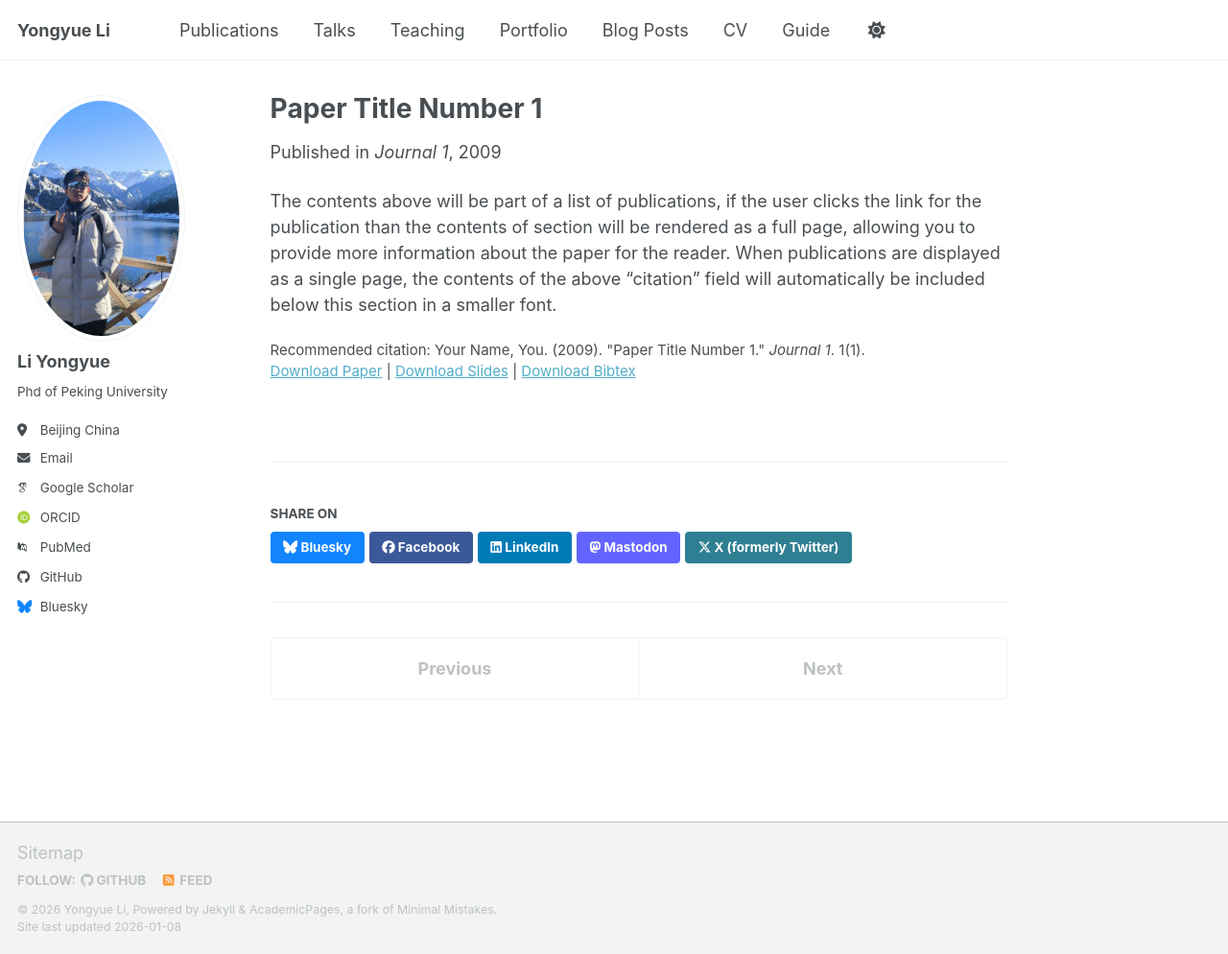
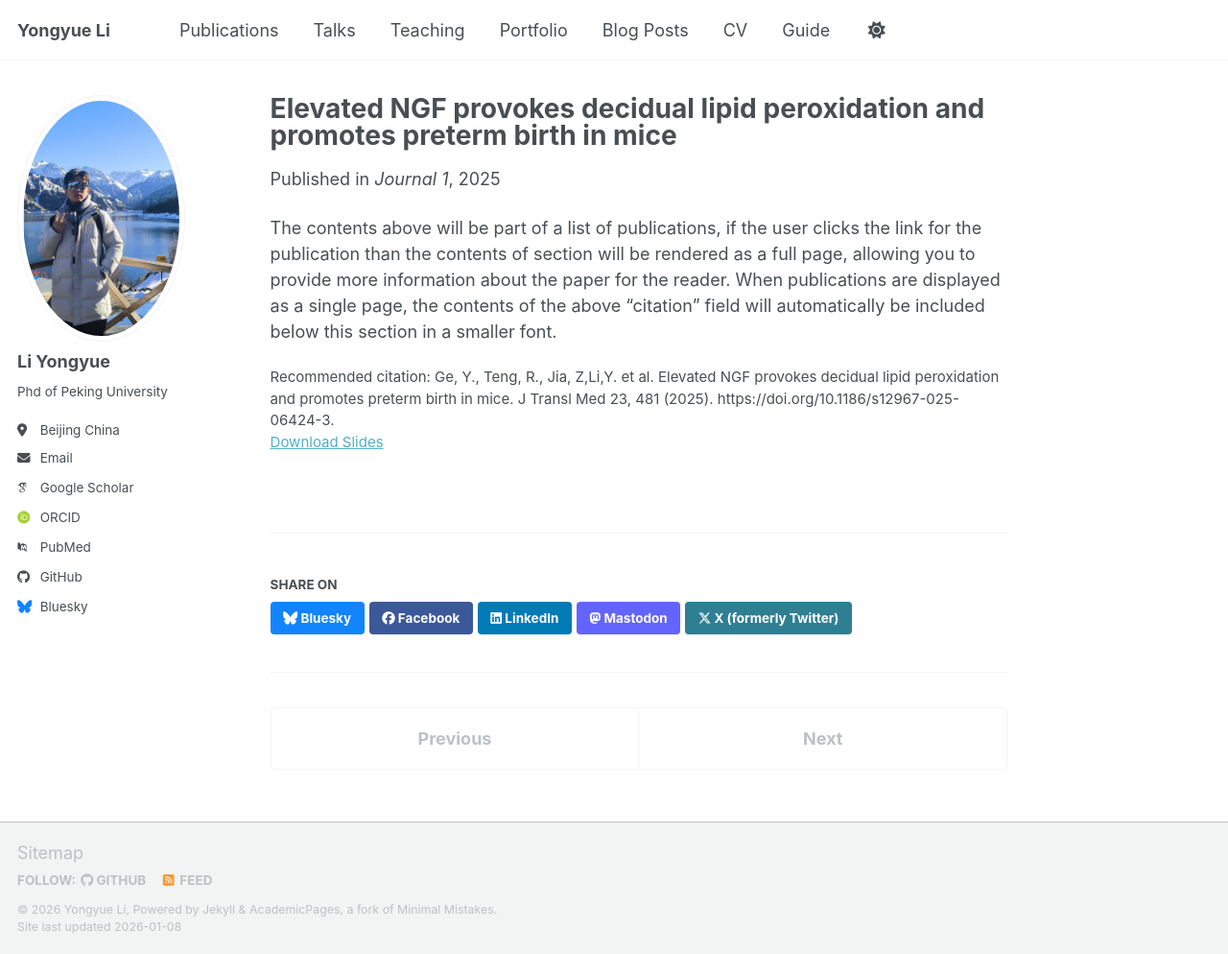
Before and after one commit to leeyongyue1019-spec/leeyongyue1019-spec.github.io, a Jekyll site: the page built from _publications/2009-10-01-paper-title-number-1.md, in a window 1280 px wide and 994 px high. Shown: the whole window at 96% size. Built offline with Jekyll 4.4.1, drawn with Linux system fonts in a browser that asks for light colours; some web fonts are replaced; a script bundle is joined from its source files by our own code; library files that are not in the unit come from our copies.

Commit message:
Update 2009-10-01-paper-title-number-1.md

```diff
--- a/_publications/2009-10-01-paper-title-number-1.md
+++ b/_publications/2009-10-01-paper-title-number-1.md
@@ -1,14 +1,13 @@
 ---
-title: "Paper Title Number 1"
+title: "Elevated NGF provokes decidual lipid peroxidation and promotes preterm birth in mice "
 collection: publications
 category: manuscripts
 permalink: /publication/2009-10-01-paper-title-number-1
-excerpt: 'This paper is about the number 1. The number 2 is left for future work.'
-date: 2009-10-01
+excerpt: 'This article is a collaborative effort involving work with other laboratories..'
+date: 2025-04-28
 venue: 'Journal 1'
-slidesurl: 'https://academicpages.github.io/files/slides1.pdf'
-paperurl: 'https://academicpages.github.io/files/paper1.pdf'
-bibtexurl: 'https://academicpages.github.io/files/bibtex1.bib'
-citation: 'Your Name, You. (2009). &quot;Paper Title Number 1.&quot; <i>Journal 1</i>. 1(1).'
+slidesurl: '(https://link.springer.com/article/10.1186/s12967-025-06424-3?utm_source=xmol&utm_medium=affiliate&utm_content=meta&utm_campaign=DDCN_1_GL01_metadata)'
+
+citation: 'Ge, Y., Teng, R., Jia, Z,Li,Y. et al. Elevated NGF provokes decidual lipid peroxidation and promotes preterm birth in mice. J Transl Med 23, 481 (2025). https://doi.org/10.1186/s12967-025-06424-3.'
 ---
 The contents above will be part of a list of publications, if the user clicks the link for the publication than the contents of section will be rendered as a full page, allowing you to provide more information about the paper for the reader. When publications are displayed as a single page, the contents of the above "citation" field will automatically be included below this section in a smaller font.
```
